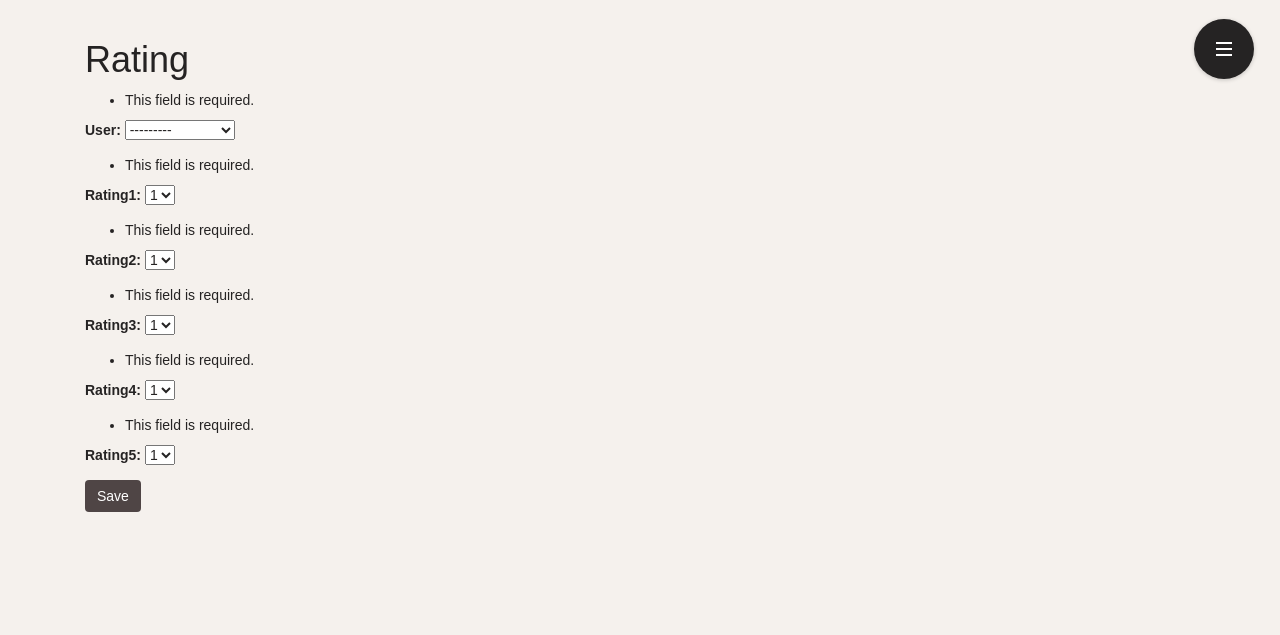
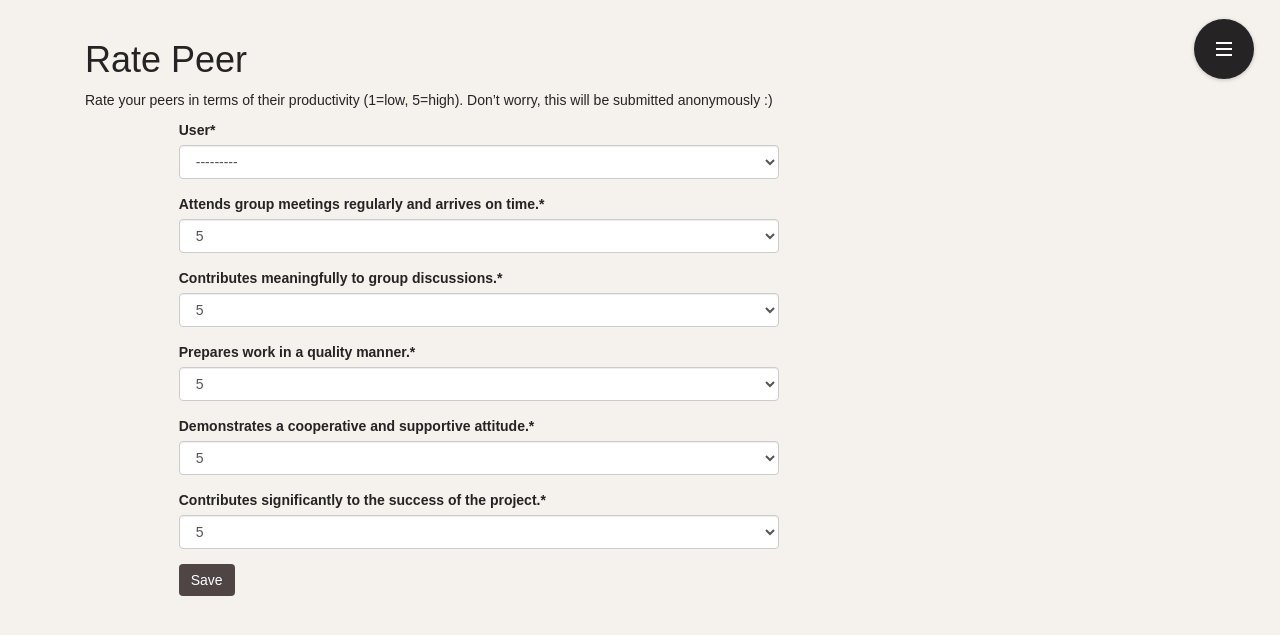
Before and after one commit to nattanichpoon/together, a Django app: page /ratepeer/ in a window 1280 px wide. Shown: the part 51-686 px from the top of the page. Run offline with Django 3.2, Linux system fonts and the light colour scheme; data comes from the database, SQL or seed files in the repository; both versions use the stored data as it was after the commit; some libraries are stand-ins or nearby versions.

Commit message:
added ratepeer, myratings, rating in profile
havent calculated from actual data tho

```diff
--- a/src/projects/views.py
+++ b/src/projects/views.py
@@ -55,7 +55,7 @@ def project_new(request):
 			project.members = request.POST.getlist('members')
 			return render(request, "project_new.html", '')
 	else:
-		form = ProjectForm(request.GET)
+		form = ProjectForm()
 
 
 
--- a/src/ratePeer/forms.py
+++ b/src/ratePeer/forms.py
@@ -7,3 +7,11 @@ class RatingForm(forms.ModelForm):
     class Meta:
         model = Rating
         fields = ('user','rating1', 'rating2', 'rating3', 'rating4','rating5')
+
+    def __init__(self, *args, **kwargs):
+		super(RatingForm, self).__init__(*args, **kwargs)
+		self.fields['rating1'].label = 'Attends group meetings regularly and arrives on time.'
+		self.fields['rating2'].label = 'Contributes meaningfully to group discussions.'
+		self.fields['rating3'].label = 'Prepares work in a quality manner.'
+		self.fields['rating4'].label = 'Demonstrates a cooperative and supportive attitude.'
+		self.fields['rating5'].label = 'Contributes significantly to the success of the project.'
--- a/src/ratePeer/models.py
+++ b/src/ratePeer/models.py
@@ -12,8 +12,8 @@ class Rating(models.Model):
 	c = 3
 	d = 4
 	e = 5
-	RATINGS = ((a, '1'),(b, '2'),(c, '3'),(d, '4'),(e, '5'))
-	rating1 = models.IntegerField(choices=RATINGS, default=e, max_length=200)
+	RATINGS = ((e, '5'),(d, '4'),(c, '3'),(b, '2'),(a, '1'))
+	rating1 = models.IntegerField(choices=RATINGS, default=e)
 	rating2 = models.IntegerField(choices=RATINGS, default=e, max_length=200)
 	rating3 = models.IntegerField(choices=RATINGS, default=e, max_length=200)
 	rating4 = models.IntegerField(choices=RATINGS, default=e, max_length=200)
--- a/src/ratePeer/templates/ratepeer.html
+++ b/src/ratePeer/templates/ratepeer.html
@@ -11,11 +11,19 @@
 <div class="container">
 	<div class='row'>
         <div class="col-sm-10">
-			<h1>Rating</h1>
+			<h1>Rate Peer</h1>
+			{% if form %}
+			<p>Rate your peers in terms of their productivity (1=low, 5=high). Don’t worry, this will be submitted anonymously :)</p>
+			<div class="col-sm-8 col-sm-offset-1">
 			    <form method="POST">{% csrf_token %}
-			        {{ form.as_p }}
+			        {{ form|crispy }}
 			        <button type="submit" class="save btn">Save</button>
 			    </form>
+			</div>
+			{% else %}
+			<p>Thank you for your response!</p>
+			<button class="btn"><a href={% url 'ratepeer' %}>Rate another peer</a></button>
+			{% endif %}
 		</div>
 	</div>
 </div>
--- a/src/ratePeer/views.py
+++ b/src/ratePeer/views.py
@@ -12,8 +12,11 @@ def ratepeer(request):
 			rating.save()
 			return render(request, "ratepeer.html", '')
 	else:
-		form = RatingForm(request.GET)
+		form = RatingForm()
+
+	return render(request, "ratepeer.html", {"form":form})
+
+def myratings(request):
 
 
-
-	return render(request, "ratepeer.html", {"form":form})
+	return render(request, "myratings.html", '')
--- a/src/together/urls.py
+++ b/src/together/urls.py
@@ -26,6 +26,7 @@ urlpatterns = [
     url(r'^contact/$', 'users.views.contact', name='contact'),
     url(r'^profile/$', 'users.views.myprofile', name='profile'),
     url(r'^profile/edit/$', 'users.views.editprofile', name='editprofile'),
+    url(r'^profile/ratings/$', 'ratePeer.views.myratings', name='myratings'),
     url(r'^projects/$', 'projects.views.myprojects', name='projects'),
     url(r'^projects/tasks/$', 'projects.views.mytasks', name='mytasks'),
     url(r'^projects/new$', 'projects.views.project_new', name='project_new'),
--- a/src/users/templates/base.html
+++ b/src/users/templates/base.html
@@ -30,6 +30,7 @@
           line-height: 1.428571429;
           border-radius: 15px;
         }
+
         body{
           background-color: #F5F1ED;
           color: #252323;
```
Also changed, not shown: src/ratePeer/templates/myratings.html (added, +23 -0 lines), src/users/templates/myprofile.html (+7 -1 lines), src/db.sqlite3, 2 other files.
